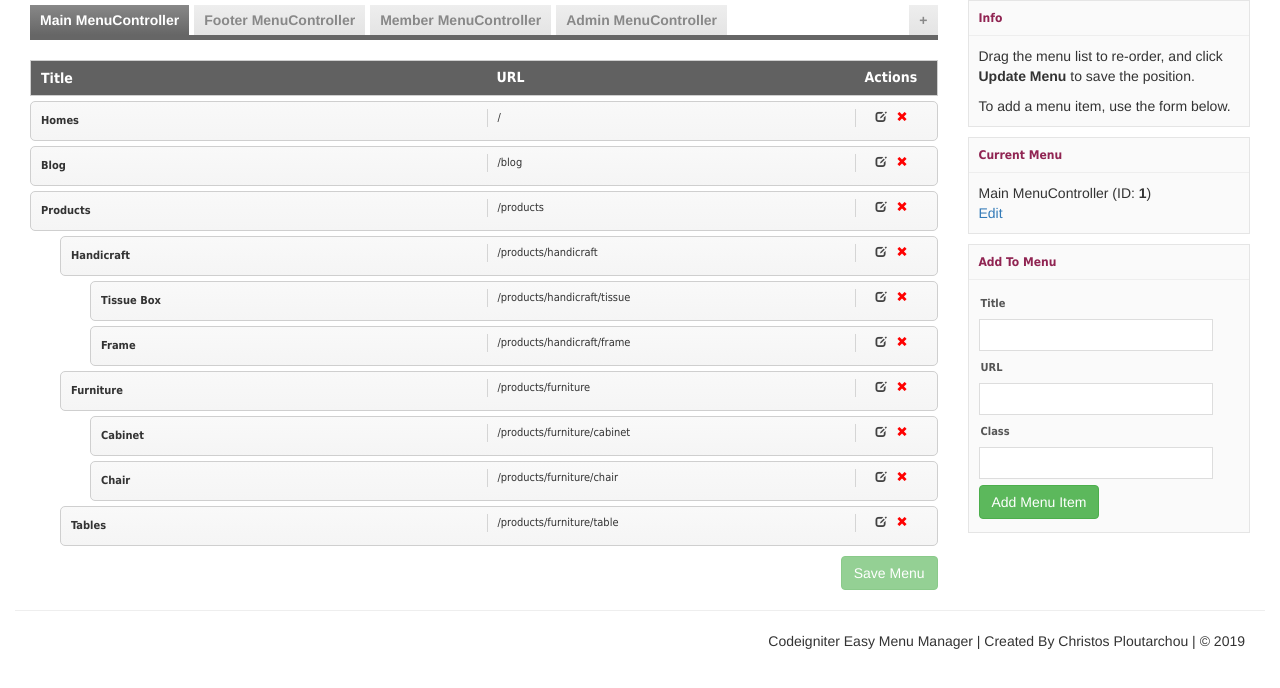
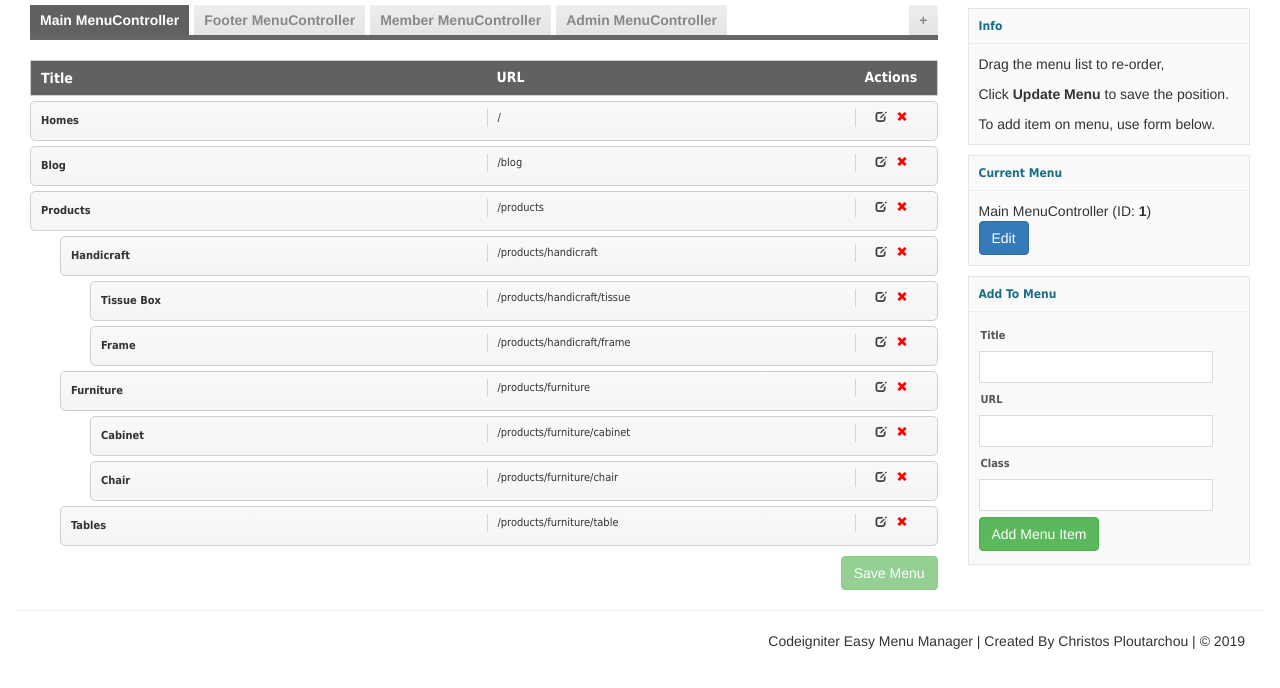
Before and after one commit to ProDante20805/CI-Menu-Manager, a CodeIgniter app: page / in a window 1280 px wide. Shown: the part 90-778 px from the top of the page. Run offline with CodeIgniter, Linux system fonts and the light colour scheme; data comes from the database, SQL or seed files in the repository; some libraries are stand-ins or nearby versions.

Commit message:
update add/edit menu section

```diff
--- a/application/views/menu.php
+++ b/application/views/menu.php
@@ -43,13 +43,15 @@
                             <br>
                         </form>
                     </div>
-                    <aside class="col-md-3">
+                    <aside class="col-md-3 col-sm-12">
                         <section class="box">
                             <h2>Info</h2>
                             <div>
-                                <p>Drag the menu list to re-order, and click <b>Update Menu</b> to save the position.
+                                <p>Drag the menu list to re-order, </p>
+                                <p>Click <b>Update Menu</b> to save the
+                                position.
                                 </p>
-                                <p>To add a menu item, use the form below.</p>
+                                <p>To add item on menu, use  form below.</p>
                             </div>
                         </section>
                         <section class="box">
@@ -58,9 +60,12 @@
                                 <span id="edit-group-input"><?php echo $group_title->title; ?></span>
                                 (ID: <b><?php echo $group_id; ?></b>)
                                 <div>
-                                    <a id="edit-group" href="#">Edit</a>
+                                    <a id="edit-group" href="#" title="Edit Menu"><span class="btn btn-primary"
+                                                                      style="color: #ffffff">Edit</span></a>
                                     <?php if ($group_id > 1) : ?>
-                                        &middot; <a id="delete-group" href="#">Delete</a>
+                                        &middot; <a id="delete-group" href="#"><span class="btn btn-danger"
+                                                                                     style="color:
+                                                                                     #ffffff">Delete</span></a>
                                     <?php endif; ?>
                                 </div>
                             </div>
--- a/assets/css/style.css
+++ b/assets/css/style.css
@@ -190,11 +190,12 @@ a.button:hover {
 	border: 1px solid #e5e5e5;
 	background: #fafafa;
 	margin-bottom: 10px;
+	margin-top: 8px;
 }
 .box h2 {
 	margin: 0;
 	font: 12px Tahoma, sans-serif;
-	color: #902452;
+	color: #1b6d85;
 	font-weight: bold;
 	padding: 10px;
 	border-bottom: 1px solid #eee;
@@ -294,10 +295,8 @@ ul#menu-group li a:hover {
 }
 ul#menu-group li.current a {
 	color: #fff;
-	background: #666;
-	background: -webkit-gradient(linear, 0 0, 0 bottom, from(#888), to(#666));
-	background: -moz-linear-gradient(#888, #666);
-	background: linear-gradient(#888, #666);
+	background: #616161;
+
 }
 
 #edit-form {
```
